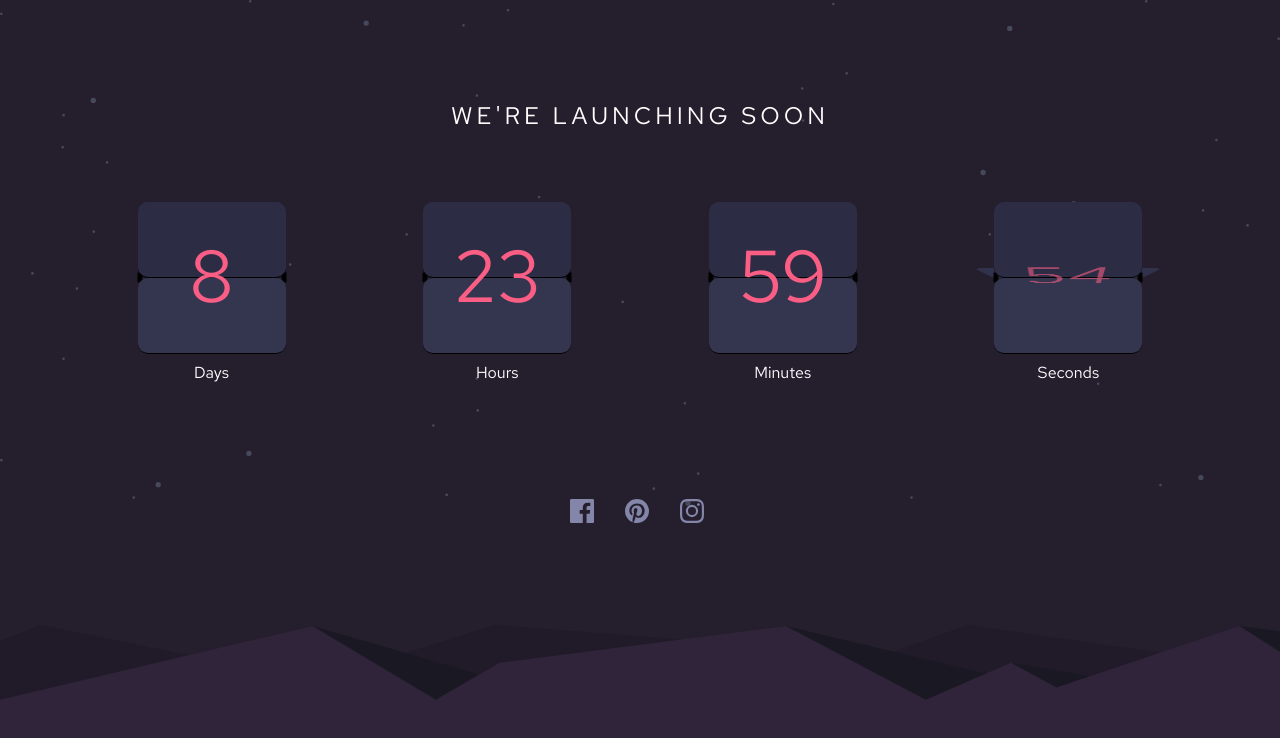
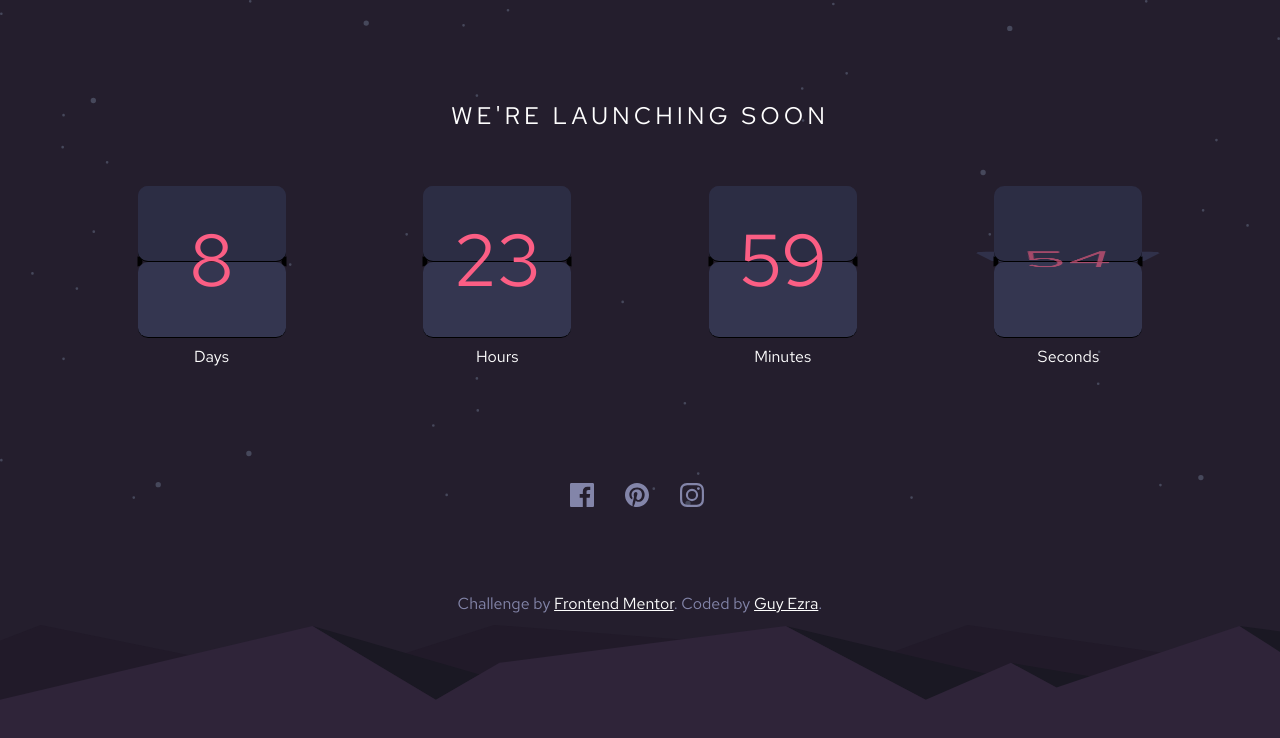
Before and after one commit to ezraguy/flip-countdown-timer, a React (Create React App) app: page / in a window 1280 px wide. Shown: the top 738 px of the page. Built offline with nearby package versions, Linux system fonts and the light colour scheme.

Commit message:
adding attribution

```diff
--- a/src/components/countdown.jsx
+++ b/src/components/countdown.jsx
@@ -118,6 +118,10 @@ const CountDown = () => {
                 <PinterestIcon className="icon" />
                 <InstagramIcon className="icon" />
             </div>
+            <div className="attribution">
+                Challenge by <a href="https://www.frontendmentor.io?ref=challenge"> Frontend Mentor</a>.
+Coded by <a href="https://github.com/ezraguy"> Guy Ezra</a>.
+</div>
         </div>
     );
 }
--- a/src/scss/_countdown.scss
+++ b/src/scss/_countdown.scss
@@ -141,6 +141,17 @@
             }
         }
     }
+    .attribution{
+
+        margin-left: auto;
+        margin-right: auto;
+        margin-top: 10px;
+        color: #8385A9;
+        text-align: center;
+        a{
+            color: white;
+        }
+    }
 }
 
 
```
